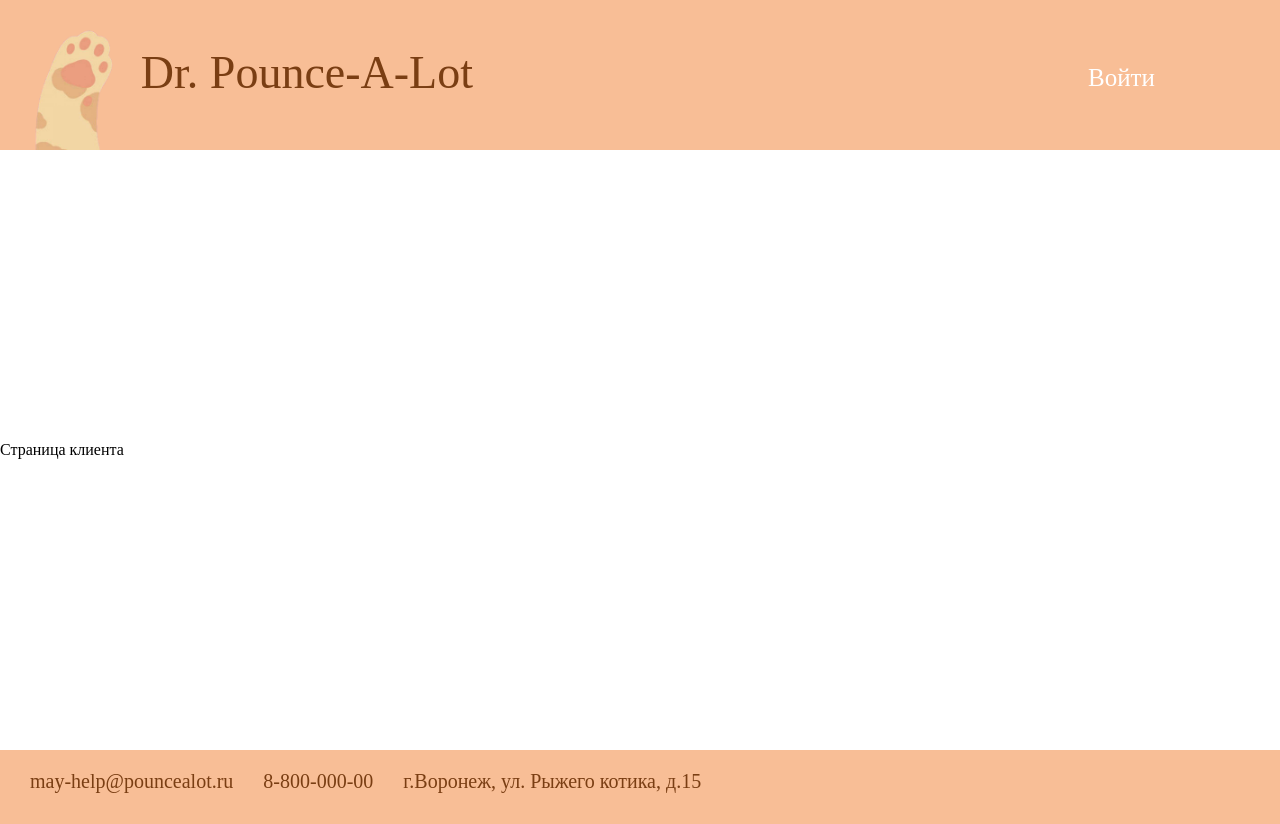
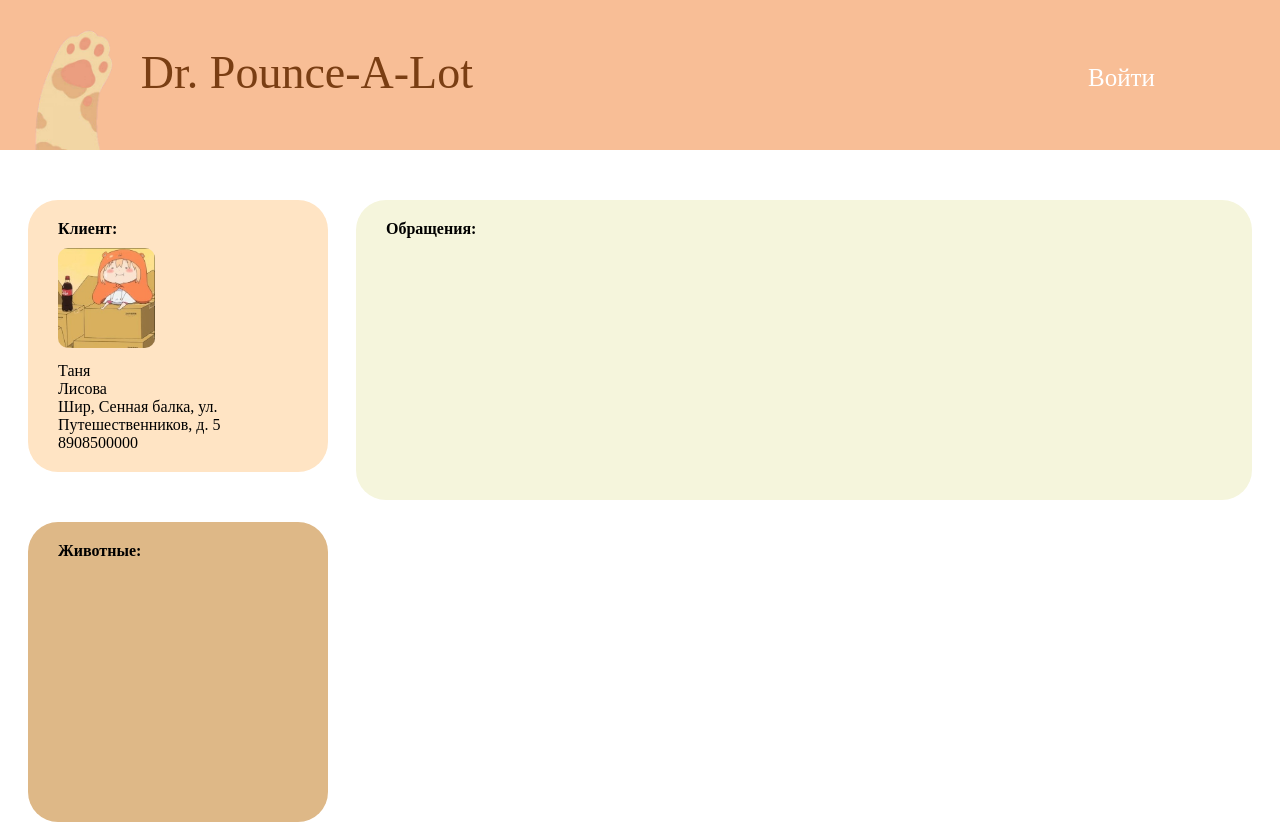
Before and after one commit to PylnevaO/vet, a React app: page /clientpage in a window 1280 px wide. Shown: the top 824 px of the page. Built offline with nearby package versions, Linux system fonts and the light colour scheme.

Commit message:
Страница клиента

```diff
--- /dev/null
+++ b/src/components/clientpage/Casehistory.tsx
@@ -0,0 +1,15 @@
+import * as React from 'react';
+import './Clientpage.scss';
+
+class Casehistory extends React.Component{
+    public render(){
+        return(
+            <div className="Case-history">
+                <div className="Title">Обращения:</div>
+            </div>
+
+        );
+    }
+}
+
+export default Casehistory;
--- /dev/null
+++ b/src/components/clientpage/Clientcard.tsx
@@ -0,0 +1,36 @@
+import * as React from 'react';
+import lisa from '../../images/avatar.jpg';
+import './Clientpage.scss';
+
+export interface IClientCard{
+    avatar: any;
+    name: string;
+    second_name: string;
+    adress: string;
+    phone: string;
+
+}
+
+class Clientcard extends React.Component <IClientCard> {
+    public static defaultProps: { avatar: any, name: string; second_name: string; adress: string; phone: string; };
+    public render() {
+        return (
+        <div className="Client-card-container">
+            <div className="Title">Клиент:</div>
+            <img  className="Avatar"
+            src={this.props.avatar}
+            alt={this.props.name}/>
+            <div className="Text-table">
+                <div className="Name">{this.props.name}</div>
+                <div className="Second-name">{this.props.second_name}</div>
+                <div className="Adress">{this.props.adress}</div>
+                <div className="Phone">{this.props.phone}</div>
+            </div>
+        </div>
+        );
+  }
+}
+
+Clientcard.defaultProps = {avatar: lisa, name: "Таня", second_name: "Лисова", adress: "Шир, Сенная балка, ул. Путешественников, д. 5", phone: "8908500000"};
+
+export default Clientcard;
--- a/src/components/clientpage/Clientpage.scss
+++ b/src/components/clientpage/Clientpage.scss
@@ -0,0 +1,62 @@
+.Client-page-container{
+    height: 800px;
+    display: flex;
+    flex-direction: row;
+    justify-content: space-evenly;
+}
+
+.Client-page-right-container{
+    position: relative;
+}
+
+.Case-history-container{
+
+}
+
+.Client-card-container{
+    width: 300px;
+    background-color: bisque;
+    border-radius: 30px;
+    position: relative;
+    //margin-left: 50px;
+    margin-top: 50px;
+}
+
+
+.Avatar{
+    height: 100px;
+    border-radius: 10px;
+    position: relative;
+    margin-left: 30px;
+    margin-top: 10px;
+}
+
+.Text-table{
+    position: relative;
+    margin-left: 30px;
+    margin-top: 10px;
+    padding-bottom: 20px;
+}
+
+.Title{
+    position: relative;
+    margin-left: 30px;
+    padding-top: 20px;
+    font-weight: 600;
+}
+
+.Pet-list-container{
+    width: 300px;
+    min-height: 300px;
+    background-color: burlywood;
+    margin-top: 50px;
+    border-radius: 30px;
+}
+
+.Case-history{
+    width: 70vw;
+    min-height: 300px;
+    background-color: beige;
+    border-radius: 30px;
+    margin-top:50px;
+}
--- a/src/components/clientpage/Clientpage.tsx
+++ b/src/components/clientpage/Clientpage.tsx
@@ -1,16 +1,20 @@
 import * as React from 'react';
+import Casehistory from './Casehistory'
+import Clientcard from './Clientcard'
 import './Clientpage.scss';
-
+import Petlist from './Petslist'
 
 class Clientpage extends React.Component {
   public render() {
     return (
-      <div className="Main-page-container">
-        <body className="Main-page">
-          <div className="Buttom-bar">
-              Страница клиента
+      <div className="Client-page-container">
+        <div className="Client-page-right-container">
+          <Clientcard/>
+          <Petlist/>
           </div>
-        </body>
+        <div className="Case-hiostory-container">
+          <Casehistory/>
+        </div>
       </div>
     );
   }
--- /dev/null
+++ b/src/components/clientpage/Petslist.tsx
@@ -0,0 +1,15 @@
+import * as React from 'react';
+import './Clientpage.scss';
+
+class Petlist extends React.Component{
+    public render(){
+        return(
+            <div className="Pet-list-container">
+                <div className="Title">Животные:</div>
+            </div>
+
+        );
+    }
+}
+
+export default Petlist;
--- a/src/components/loginpage/Loginpage.tsx
+++ b/src/components/loginpage/Loginpage.tsx
@@ -1,7 +1,7 @@
 import * as React from 'react';
 import './Loginpage.scss';
-import LoginTable from './LoginTable'
-import RegTable from './RegTable'
+import LoginTable from './LoginTable';
+import RegTable from './RegTable';
 
 class Loginpage extends React.Component {
   public render() {
```
Also changed, not shown: src/images/avatar.jpg (added).
